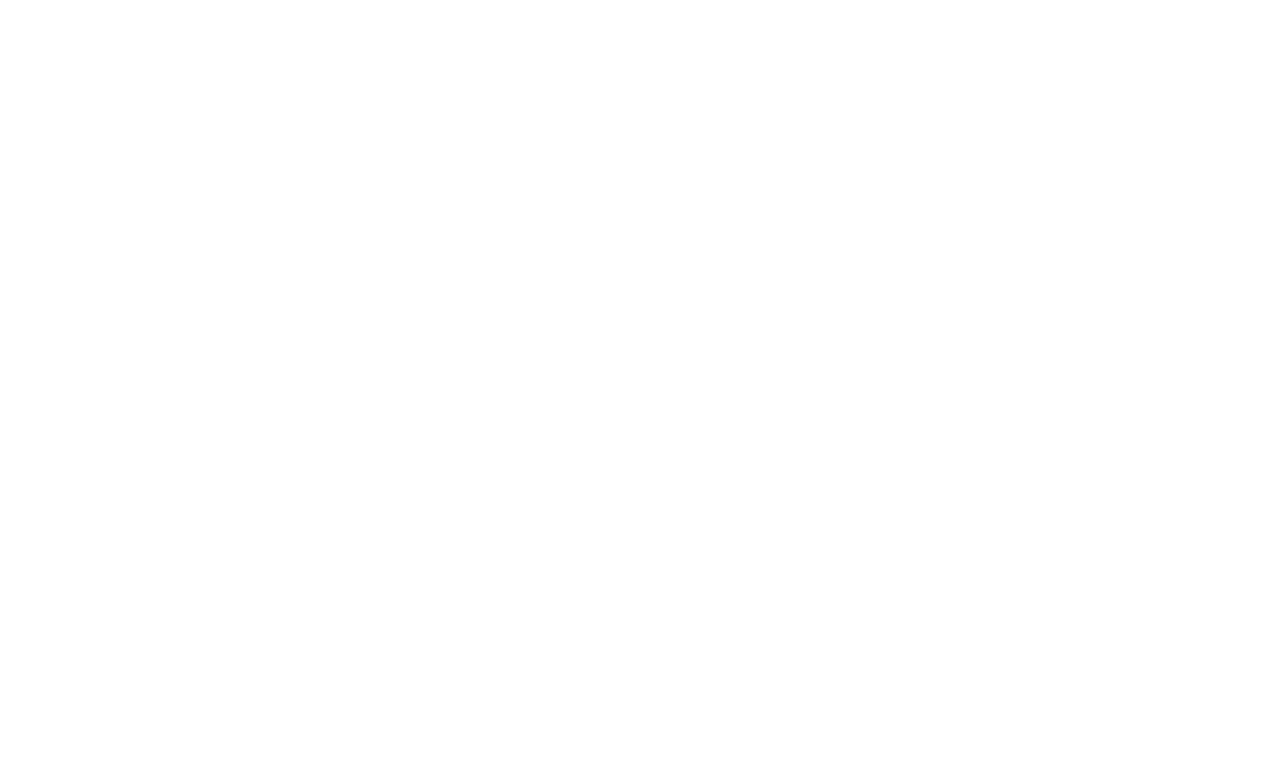
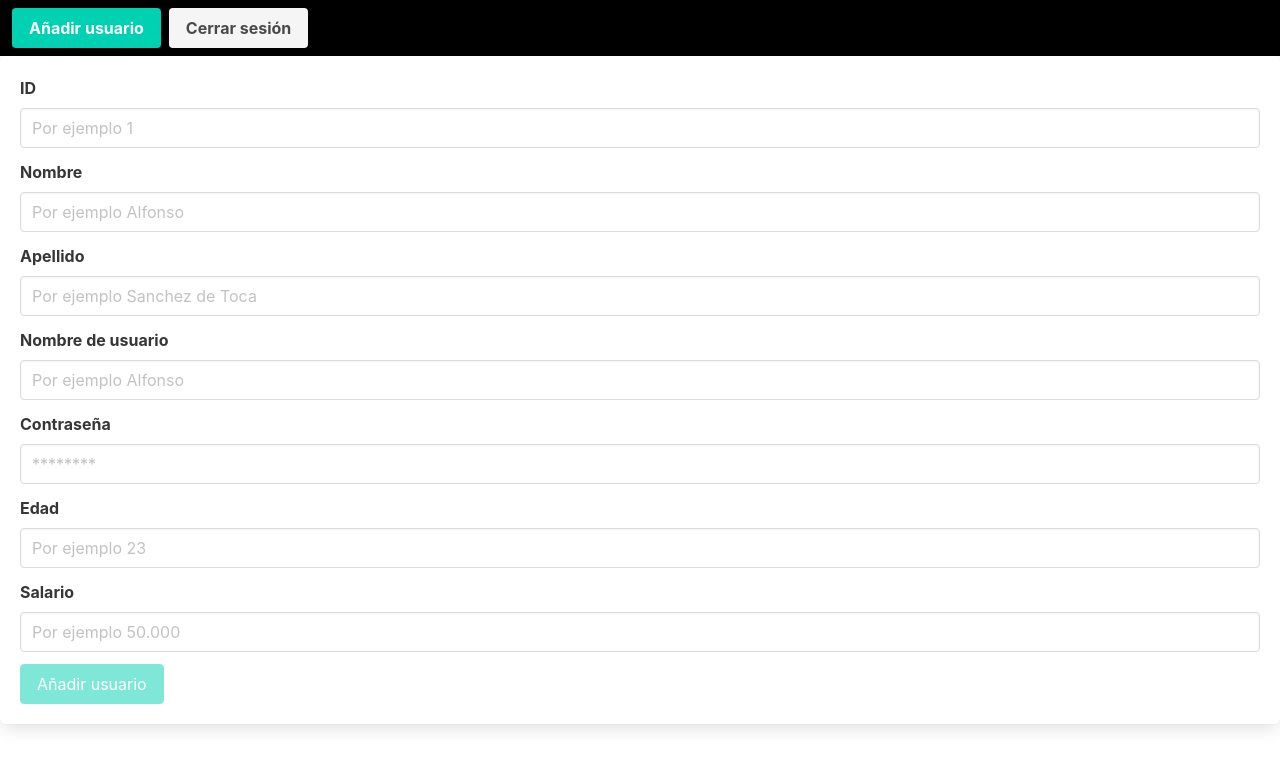
Before and after one commit to alfonsoSdT/app-CRUD, an Angular app: page /CRUD/add in a window 1280 px wide. Before the commit this address led to /. Shown: the top 768 px of the page. Built offline with nearby package versions, Linux system fonts and the light colour scheme.

Commit message:
04-05-2022

```diff
--- a/src/app/app-routing.module.ts
+++ b/src/app/app-routing.module.ts
@@ -2,11 +2,13 @@
 import { RouterModule, Routes } from '@angular/router';
 import { CrudComponent } from './componentes/crud/crud.component';
 import { LoginComponent } from './componentes/login/login.component';
+import { AddUserComponent } from './componentes/crud/add/add-user/add-user.component';
 
 const routes: Routes = [
   { path: 'CRUD', component: CrudComponent},
   { path: '', redirectTo: 'LogIn', pathMatch: 'full'},
   { path: 'LogIn', component: LoginComponent},
+  { path: 'CRUD/add', component: AddUserComponent},
 
 
 ];
--- a/src/app/app.module.ts
+++ b/src/app/app.module.ts
@@ -8,12 +8,14 @@
 import { HttpClientModule } from '@angular/common/http';
 import { FormsModule } from '@angular/forms';
 import { ReactiveFormsModule } from '@angular/forms';
+import { AddUserComponent } from './componentes/crud/add/add-user/add-user.component';
 
 @NgModule({
   declarations: [
     AppComponent,
     LoginComponent,
-    CrudComponent
+    CrudComponent,
+    AddUserComponent
   ],
   imports: [
     BrowserModule,
--- /dev/null
+++ b/src/app/componentes/crud/add/add-user/add-user.component.html
@@ -0,0 +1,84 @@
+<nav class="navbar" role="navigation" aria-label="main navigation" style="background-color: black;">
+    <div id="navbarBasicExample" class="navbar-menu">
+      <div class="navbar-start">
+        <div class="navbar-end">
+            <div class="navbar-item" style="float: right;">
+                <div class="buttons" style="float: right;">
+                    <a class="button is-primary" >
+                        <strong>Añadir usuario</strong>
+                    </a>
+                    <a class="button is-light" routerLink="/">
+                        <strong>Cerrar sesión</strong>
+                    </a>
+                </div>
+            </div>
+        </div>
+       </div>
+    </div>
+  </nav>
+  <body>
+    <form [formGroup]= "formularioLogIn" class="box">
+
+        <div class="field">
+            <label class="label" for="id">ID</label>
+
+            <div class="control">
+              <input class="input" formControlName="id" id="id" name="id" type="number" placeholder="Por ejemplo 1">
+            </div>
+        </div>
+
+        <div class="field">
+            <label class="label" for="firstName">Nombre</label>
+
+            <div class="control">
+              <input class="input" formControlName="firstName" id="firstName" name="firstName" type="text" placeholder="Por ejemplo Alfonso">
+            </div>
+        </div>
+        <div class="field">
+            <label class="label" for="lastName">Apellido</label>
+
+            <div class="control">
+              <input class="input" formControlName="lastName" id="lastName" name="lastName" type="text" placeholder="Por ejemplo Sanchez de Toca">
+            </div>
+        </div>
+
+        <div class="field">
+          <label class="label" for="name">Nombre de usuario</label>
+
+          <div class="control">
+            <input formControlName="name" id="name" name="name" class="input" type="text" placeholder="Por ejemplo Alfonso" required >
+          </div>
+
+        </div>
+        <div class="field">
+          <label class="label" for="password">Contraseña</label>
+
+          <div class="control">
+            <input class="input" formControlName="password" id="password" name="password" type="password" placeholder="********">
+          </div>
+        </div>
+
+
+        <div class="field">
+            <label class="label" for="age">Edad</label>
+
+            <div class="control">
+              <input class="input" formControlName="age" id="age" name="age" type="number" placeholder="Por ejemplo 23">
+            </div>
+        </div>
+
+
+
+        <div class="field">
+            <label class="label" for="salary">Salario</label>
+
+            <div class="control">
+              <input class="input" formControlName="salary" id="salary" name="salary" type="number" placeholder="Por ejemplo 50.000">
+            </div>
+        </div>
+
+        <button class="button is-primary" [disabled]="!formularioLogIn.valid" (click)="onSubmit()">
+          Añadir usuario
+        </button>
+      </form>
+  </body>
--- /dev/null
+++ b/src/app/componentes/crud/add/add-user/add-user.component.ts
@@ -0,0 +1,43 @@
+import { Component, OnInit } from '@angular/core';
+import { FormControl, FormGroup, Validators } from '@angular/forms';
+import { Router } from '@angular/router';
+import { CrudService } from 'src/app/servicios/crud.service';
+
+@Component({
+  selector: 'app-add-user',
+  templateUrl: './add-user.component.html',
+  styleUrls: ['./add-user.component.css']
+})
+export class AddUserComponent implements OnInit {
+  formularioLogIn: FormGroup;
+
+  constructor(private _crudService: CrudService, private _route: Router) {
+    this.formularioLogIn = new FormGroup({
+      id: new FormControl('', [Validators.required]),
+      name: new FormControl('', [Validators.required]),
+      firstName: new FormControl('', [Validators.required]),
+      lastName: new FormControl('', [Validators.required]),
+      age: new FormControl('', [Validators.required]),
+      salary: new FormControl('', [Validators.required]),
+      password: new FormControl('',[Validators.required, Validators.minLength(6),Validators.required,Validators.maxLength(15)])
+    })
+   }
+
+  ngOnInit(): void {
+  }
+  onSubmit(){
+    //Añadir el usuario el localStorage
+    this.addUsuario;
+    //Ver si esta
+    console.log(localStorage.getItem('usuario_id:' + this.formularioLogIn.get('id')?.value));
+    //Volvemos a la tabla con todos los usuarios
+    this._route.navigate(['/CRUD']);
+  }
+  /**
+   * Funcion que se encarga de llamar al servicio de CRUD y añade el usuario al localStorage
+   */
+  addUsuario(){
+    this._crudService.addUsuario(this.formularioLogIn.get("name")?.value,this.formularioLogIn.get("password")?.value, this.formularioLogIn.get("id")?.value, this.formularioLogIn.get("firstName")?.value, this.formularioLogIn.get("age")?.value, this.formularioLogIn.get("salary")?.value)
+  }
+
+}
--- a/src/app/componentes/crud/crud.component.html
+++ b/src/app/componentes/crud/crud.component.html
@@ -4,7 +4,7 @@
         <div class="navbar-end">
             <div class="navbar-item" style="float: right;">
                 <div class="buttons" style="float: right;">
-                    <a class="button is-primary" >
+                    <a class="button is-primary" routerLink="/CRUD/add" >
                         <strong>Añadir usuario</strong>
                     </a>
                     <a class="button is-light" routerLink="/">
@@ -28,7 +28,7 @@
             </tr>
         </thead>
         <tbody>
-            <tr class="is-selected">
+            <tr  class="is-selected" >
                 <th>{{userJson.id}}</th>
                 <td>{{userJson.name}}</td>
                 <td>{{userJson.firstName}}</td>
@@ -36,5 +36,6 @@
                 <td>{{userJson.age}}</td>
                 <td>{{userJson.salario}}</td>
               </tr>
+
         </tbody>
   </table>
--- a/src/app/componentes/crud/crud.component.ts
+++ b/src/app/componentes/crud/crud.component.ts
@@ -1,4 +1,6 @@
 import { Component, OnInit } from '@angular/core';
+import { Router } from '@angular/router';
+import { CrudService } from 'src/app/servicios/crud.service';
 
 @Component({
   selector: 'app-crud',
@@ -8,23 +10,38 @@
 export class CrudComponent implements OnInit {
   usuarioIni: any;
   userJson: any;
-  constructor() {
-    this.usuarioIni = localStorage.getItem('usuario');
+  usuarios = new Array(4); //Lista de usuarios del localStorage (formato JSON)
+  usuario1: any;
+  usuario2: any;
+  constructor(private _crudService: CrudService, private _route: Router) {
+    this.usuarioIni = localStorage.getItem('usuario_id:0');
     this.userJson = JSON.parse(this.usuarioIni);
+    console.log(this.usuarioIni)
+
   }
 
   ngOnInit(): void {
-    this.usuarioIni = localStorage.getItem('usuario');
+
   }
   addUsuario(){
+    this._route.navigate(['/CRUD/add']);
+  }
 
-  }
   eliminarUsuario(){
 
   }
   crearUsuario(){
 
   }
+  mostrarUsuarios(){
+    var i;
+    for(i=1;i<=4;i++){
+      this.usuario2 = localStorage.getItem('usuario_id:' + i)
+      this.usuarios[i] = JSON.parse(this.usuario2)
+      console.log("Se imprime el usuario " + this.usuario2)
+    }
+
+  }
 
 
 }
--- /dev/null
+++ b/src/app/servicios/crud.service.ts
@@ -0,0 +1,21 @@
+import { Injectable } from '@angular/core';
+import { first } from 'rxjs';
+
+@Injectable({
+  providedIn: 'root'
+})
+export class CrudService {
+
+  constructor() { }
+  addUsuario(nombre:string, password: string, id: number, firstName: string, age: number, salario: number){
+    let h = {
+      id: id,
+      name: nombre,
+      password: password,
+      firstName: firstName,
+      age: age,
+      salario: salario
+    }
+    localStorage.setItem('usuario_id:' + id, JSON.stringify(h));
+  }
+}
--- a/src/app/servicios/login.service.ts
+++ b/src/app/servicios/login.service.ts
@@ -29,7 +29,7 @@
         age: 0,
         salario: 0
       }
-      localStorage.setItem('usuario', JSON.stringify(h));
+      localStorage.setItem('usuario_id:' + h.id, JSON.stringify(h));
 
   }
 }
```
Also changed, not shown: src/app/componentes/crud/add/add-user/add-user.component.css (added), 2 other files (tests, documents, lock files or other folders). Lines whose indentation alone changed are shown as unchanged.
